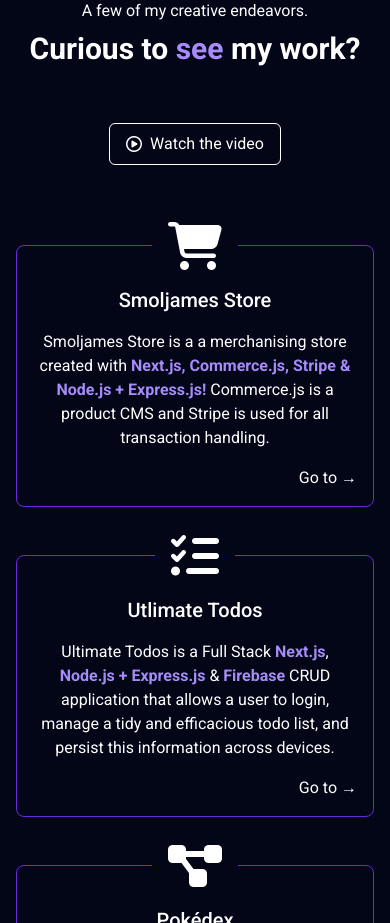
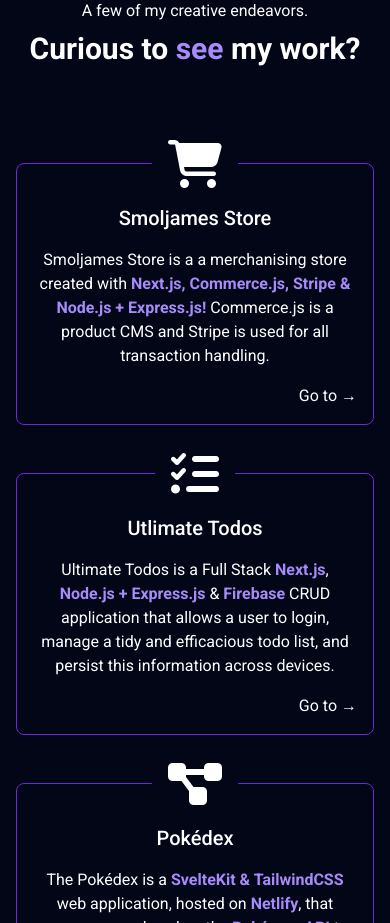
Before and after one commit to deadlykittensgs/tailwind-portfolio, a SvelteKit app: page / in a window 390 px wide. Shown: the part 823-1746 px from the top of the page. Built offline with nearby package versions, Linux system fonts and the light colour scheme.

Commit message:
up arrow fixed

```diff
--- a/src/components/Header.svelte
+++ b/src/components/Header.svelte
@@ -4,7 +4,7 @@
     export let tabs =  [
         { name: "Projects ", link: "#projects" },
         { name: "About me", link: "#about" },
-        { name: "Blog", link: "https://www.youtube.com/watch?v=dQw4w9WgXcQ" },
+        // { name: "Blog", link: "https://www.youtube.com/watch?v=dQw4w9WgXcQ" },
     ];
 
 </script>
--- a/src/components/Main.svelte
+++ b/src/components/Main.svelte
@@ -84,14 +84,14 @@
             Curious to <span class="poppins text-violet-400">see</span> my work?
         </h3>
     </div>
-    <a
+    <!-- <a
     href="https://www.youtube.com/watch?v=dQw4w9WgXcQ"
     target="_blank"
     class="mx-auto px-4 py-2 rounded-md border border-solid border-white flex items-center gap-2 -mb-4 sm:-mb-0 -mt-10 hover:border-violet-700 duration-200"
 >
     <i class="fa-regular fa-circle-play" />
     <p>Watch the video</p>
-</a>
+</a> -->
 <div class="grid grid-cols-1 lg:grid-cols-3 gap-12 lg:gap-10">
     <Step step={steps[0]}>
         <p>
--- a/src/routes/+layout.svelte
+++ b/src/routes/+layout.svelte
@@ -18,7 +18,7 @@
   (y > 0
       ? " opacity-full pointer-events-auto"
       : " pointer-events-none opacity-0")}>
-<button onclick={goTop} class="ml-auto rounded-full aspect-square bg-slate-900 text-violet-400 px-3 sm:px-4 hover:bg-slate-800 cursor-pointer aspect-square grid place-items-center"
+<button  on:click={goTop} class="ml-auto rounded-full aspect-square bg-slate-900 text-violet-400 px-3 sm:px-4 hover:bg-slate-800 cursor-pointer aspect-square grid place-items-center"
 >
   <i class="fa-solid fa-arrow-up"></i>
 </button>
```
